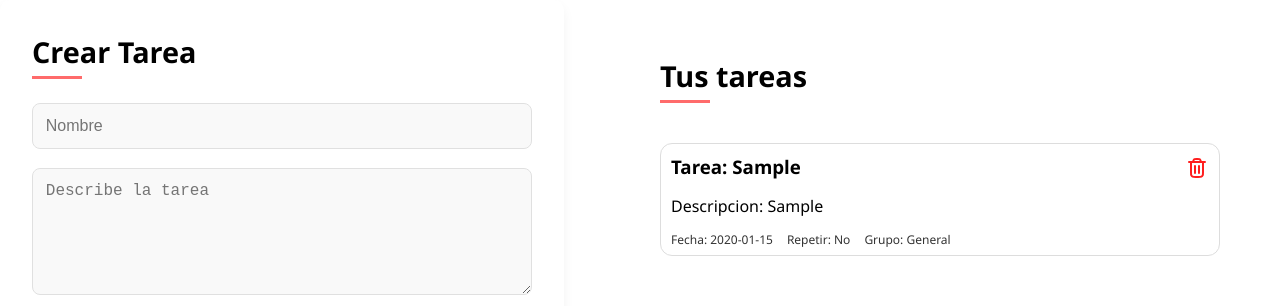
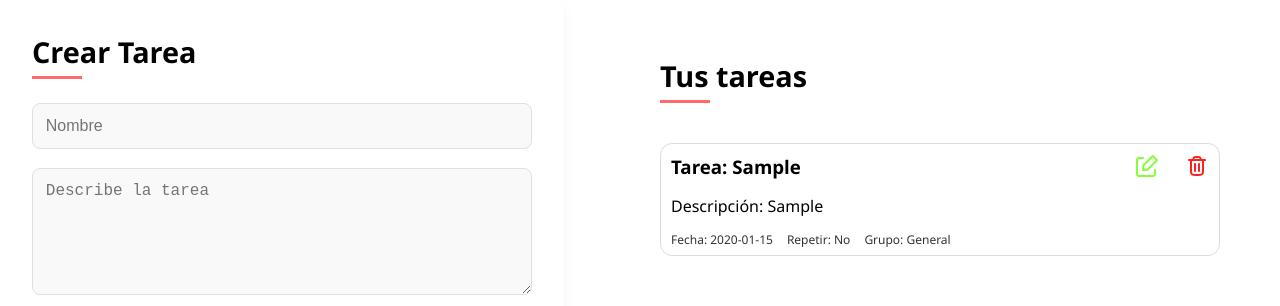
Before and after one commit to camilo859/GTP, a Vue app in the folder tareas_pro/: page / in a window 1280 px wide. Both pictures are taken after typing "Sample", "Sample", "2020-01-15" into the empty fields and a click on the button "Añadir Tarea". Shown: the top 306 px of the page. Built offline with nearby package versions, Linux system fonts and the light colour scheme.

Commit message:
to update tasks

```diff
--- a/tareas_pro/src/components/MyTasks.vue
+++ b/tareas_pro/src/components/MyTasks.vue
@@ -3,46 +3,91 @@
     <h2>Tus tareas</h2>
     <ul>
       <li v-for="(item, index) in items" :key="index">
+        <form @submit.prevent="save">
           <div>
-          <div class="task_delete">
+            <div class="task_delete"></div>
+
+            <h3>Tarea:
+              <span v-if="editing !== item">{{ item.nombre }}</span>
+              <input
+                v-else
+                type="text"
+                v-model="updatedData.nombre"
+                placeholder="Nombre"
+              />
+            </h3>
+
+            <p>Descripción:
+              <span v-if="editing !== item">{{ item.descripcion }}</span>
+              <input
+                v-else
+                type="text"
+                v-model="updatedData.descripcion"
+                placeholder="Descripción"
+              />
+            </p>
           </div>
-          <h3>Tarea: {{ item.nombre }}</h3>
-          <p>Descripcion: {{ item.descripcion }}</p>
-        </div>
+
           <button class="task_delete" @click="removeItem(index)">
             <svg viewBox="0 0 24 24" fill="none" xmlns="http://www.w3.org/2000/svg" stroke="#ff1f1f"><g id="SVGRepo_bgCarrier" stroke-width="0"></g><g id="SVGRepo_tracerCarrier" stroke-linecap="round" stroke-linejoin="round"></g><g id="SVGRepo_iconCarrier"> <path d="M4 6H20M16 6L15.7294 5.18807C15.4671 4.40125 15.3359 4.00784 15.0927 3.71698C14.8779 3.46013 14.6021 3.26132 14.2905 3.13878C13.9376 3 13.523 3 12.6936 3H11.3064C10.477 3 10.0624 3 9.70951 3.13878C9.39792 3.26132 9.12208 3.46013 8.90729 3.71698C8.66405 4.00784 8.53292 4.40125 8.27064 5.18807L8 6M18 6V16.2C18 17.8802 18 18.7202 17.673 19.362C17.3854 19.9265 16.9265 20.3854 16.362 20.673C15.7202 21 14.8802 21 13.2 21H10.8C9.11984 21 8.27976 21 7.63803 20.673C7.07354 20.3854 6.6146 19.9265 6.32698 19.362C6 18.7202 6 17.8802 6 16.2V6M14 10V17M10 10V17" stroke="#ff1f1f" stroke-width="2" stroke-linecap="round" stroke-linejoin="round"></path> </g></svg>
           </button>
+          <button class="task_edit" @click="startEdit(item)" type="button">
+            <svg viewBox="0 0 24 24" xmlns="http://www.w3.org/2000/svg" fill="#000000"><g id="SVGRepo_bgCarrier" stroke-width="0"></g><g id="SVGRepo_tracerCarrier" stroke-linecap="round" stroke-linejoin="round"></g><g id="SVGRepo_iconCarrier"> <title></title> <g id="Complete"> <g id="edit"> <g> <path d="M20,16v4a2,2,0,0,1-2,2H4a2,2,0,0,1-2-2V6A2,2,0,0,1,4,4H8" fill="none" stroke="#88fe39" stroke-linecap="round" stroke-linejoin="round" stroke-width="2"></path> <polygon fill="none" points="12.5 15.8 22 6.2 17.8 2 8.3 11.5 8 16 12.5 15.8" stroke="#88fe39" stroke-linecap="round" stroke-linejoin="round" stroke-width="2"></polygon> </g> </g> </g> </g></svg>
+          </button>
           <div class="task_content">
-              <span>Fecha: {{ item.fecha }}</span>
-              <div v-if="item.repeat"
-          >
-          <p>Repetir: Si</p>
+            <span>Fecha:
+              <span v-if="editing !== item">{{ item.fecha }}</span>
+              <input v-else type="date" v-model="updatedData.fecha" />
+            </span>
+
+            <div >
+              <p>Repetir: {{ item.repeat ? 'Si' : 'No' }}
+              <label v-if="editing === item" class="repeat">
+                <input type="checkbox" v-model="updatedData.repeat" />
+                Cambiar
+              </label>
+              </p>
             </div>
-        <div v-else>
-          <p>Repetir: No</p>
+
+            <p v-if="item.group !== 'crear-nuevo'">Grupo: {{ item.group }}</p>
           </div>
-        <p v-if="item.group != 'crear-nuevo'">Grupo: {{item.group}}</p>
+          <div v-if="editing === item" class="edit-form">
+            <button class="edit__button-save" type="submit">Guardar</button>
+            <button class="edit__button-canceled" type="button" @click="cancelEdit">Cancelar</button>
           </div>
+        </form>
       </li>
     </ul>
   </section>
 </template>
-
 <script setup>
 import { useTask } from '@/composables/useTask'
+import { ref } from 'vue'
+// Desestructuramos el composable para obtener los items y la función removeItem
+const { items, removeItem,updateTask } = useTask()
 
-// Desestructuramos el composable para obtener los items y la función removeItem
-const { items, removeItem } = useTask()
+const editing = ref(null)
+const updatedData = ref({})
+
+function startEdit(task) {
+  editing.value = task
+  const { updatedData: localData } = useUpdateTask(task)
+  updatedData.value = localData.value
+}
+
+function save() {
+  updateTask(editing.value, updatedData.value)
+  editing.value = null
+}
+
+function cancelEdit() {
+  editing.value = null
+}
 </script>
 
 <style scoped>
 section{
   margin: 20px;
-}
-.task_delete{
-  position: absolute;
-  right: 0px;
-  top: 0px;
 }
 .task_content{
   display: flex;
@@ -92,14 +137,46 @@ li {
   border: 1px solid #ddd;
   border-radius: 12px;
   position: relative;
+  box-sizing: border-box;
 }
-
-button {
+.repeat{
+  display: flex;
+  align-items: center;
+}
+.edit__button-save,.edit__button-canceled, .task_edit{
   padding: 12px 10px;
   cursor: pointer;
   width: fit-content;
   border: 0;
+  background-color: black;
+  display: inline;
+  margin: 20px 0px 0px;
+  font-size: 12px;
+  margin-right: 10px;
+}
+.task_delete,.task_edit{
+  position: absolute;
+  right: 0px;
+  top: 0px;
+  border: 0;
   background-color: transparent;
+  padding: 10px;
+  cursor: pointer;
+}
+input{
+  padding:6px;
+  border-radius: 8px;
+  border: 1px solid #e0e0e0;
+  background-color: #f9f9f9;
+}
+.task_edit{
+  right: 40px;
+  box-shadow: none;
+  margin-top: 0;
+}
+input[type="checkbox"]{
+  padding: 0;
+  margin: 0;
 }
 button svg{
   width: 24px;
--- a/tareas_pro/src/composables/useTask.js
+++ b/tareas_pro/src/composables/useTask.js
@@ -1,18 +1,18 @@
-import { ref, onMounted, watch } from 'vue'
+import { ref, watch } from 'vue'
 
-const items = ref([]) //  FUERA de la función
-const initialized = ref(false) //  solo para no montar dos veces
+const items = ref([])
+let initialized = false
 
 export function useTask() {
-  if (!initialized.value) {
-    const savedItems = localStorage.getItem('myTasks')
-    if (savedItems) {
-      items.value = JSON.parse(savedItems)
-    }
+  if (!initialized) {
+    const saved = localStorage.getItem('myTasks')
+    if (saved) items.value = JSON.parse(saved)
+
     watch(items, (newValue) => {
       localStorage.setItem('myTasks', JSON.stringify(newValue))
     }, { deep: true })
-    initialized.value = true
+
+    initialized = true
   }
 
   const addItem = (task) => {
@@ -23,9 +23,17 @@ export function useTask() {
     items.value.splice(index, 1)
   }
 
+  const updateTask = (task, newData) => {
+    const i = items.value.findIndex(t => t === task)
+    if (i < 0) return
+    Object.assign(items.value[i], newData)
+    items.value = [...items.value]
+  }
+
   return {
     items,
     addItem,
-    removeItem
+    removeItem,
+    updateTask,
   }
 }
--- /dev/null
+++ b/tareas_pro/src/composables/useUpdateTask.js
@@ -0,0 +1,6 @@
+import { ref } from 'vue'
+
+export default function useUpdateTask(task) {
+  const updatedData = ref({ ...task })
+  return { updatedData }
+}
```
Also changed, not shown: 1 other file (tests, documents, lock files or other folders). Lines whose indentation alone changed are shown as unchanged.
